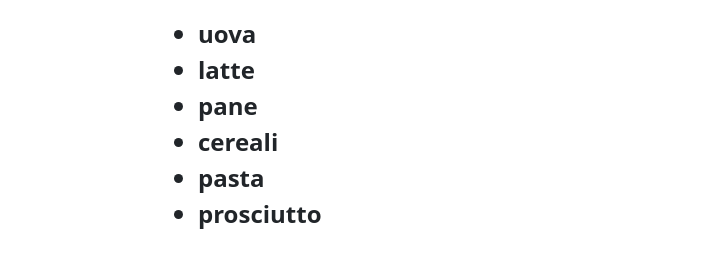
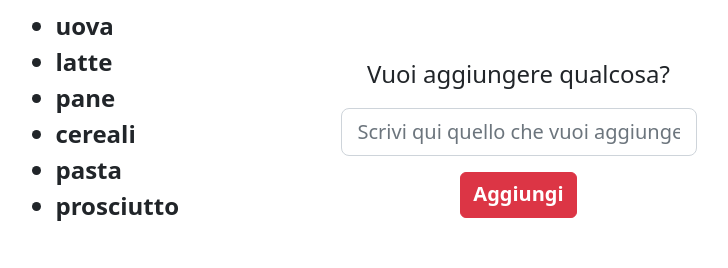
Before and after one commit to RedGuardiaN7/js-lista-spesa, a plain HTML site: page index.html in a window 1280 px wide. Shown: the part 94-362 px from the top of the page, without its empty margins (264-992 px from the left). Drawn offline with nearby package versions, Linux system fonts and the light colour scheme.

Commit message:
Inizio del bonus

```diff
--- a/index.html
+++ b/index.html
@@ -15,11 +15,17 @@
 
     <h1 class="display-2 text-center">Lista della spesa</h1>
 
-    <div class="row justify-content-center">
+    <div class="row justify-content-center  mt-3">
 
-      <ul id="shopping_list" class="col-4 mt-3 fw-semibold fs-4">
+      <ul id="shopping_list" class="col-3 fw-semibold fs-4"></ul>
 
-      </ul>
+      <div class="col-4 text-center mt-5">
+
+        <label for="InputItem" class="form-label mb-3 fs-4">Vuoi aggiungere qualcosa?</label>
+        <input class="form-control form-control-lg mb-3" id="InputItem" placeholder="Scrivi qui quello che vuoi aggiungere...">
+        <button type="submit" class="btn btn-danger fs-5 fw-bold pb-2">Aggiungi</button>
+
+      </div>
     </div>
   </div>
   <script src="https://cdn.jsdelivr.net/npm/bootstrap@5.2.2/dist/js/bootstrap.bundle.min.js"
```
